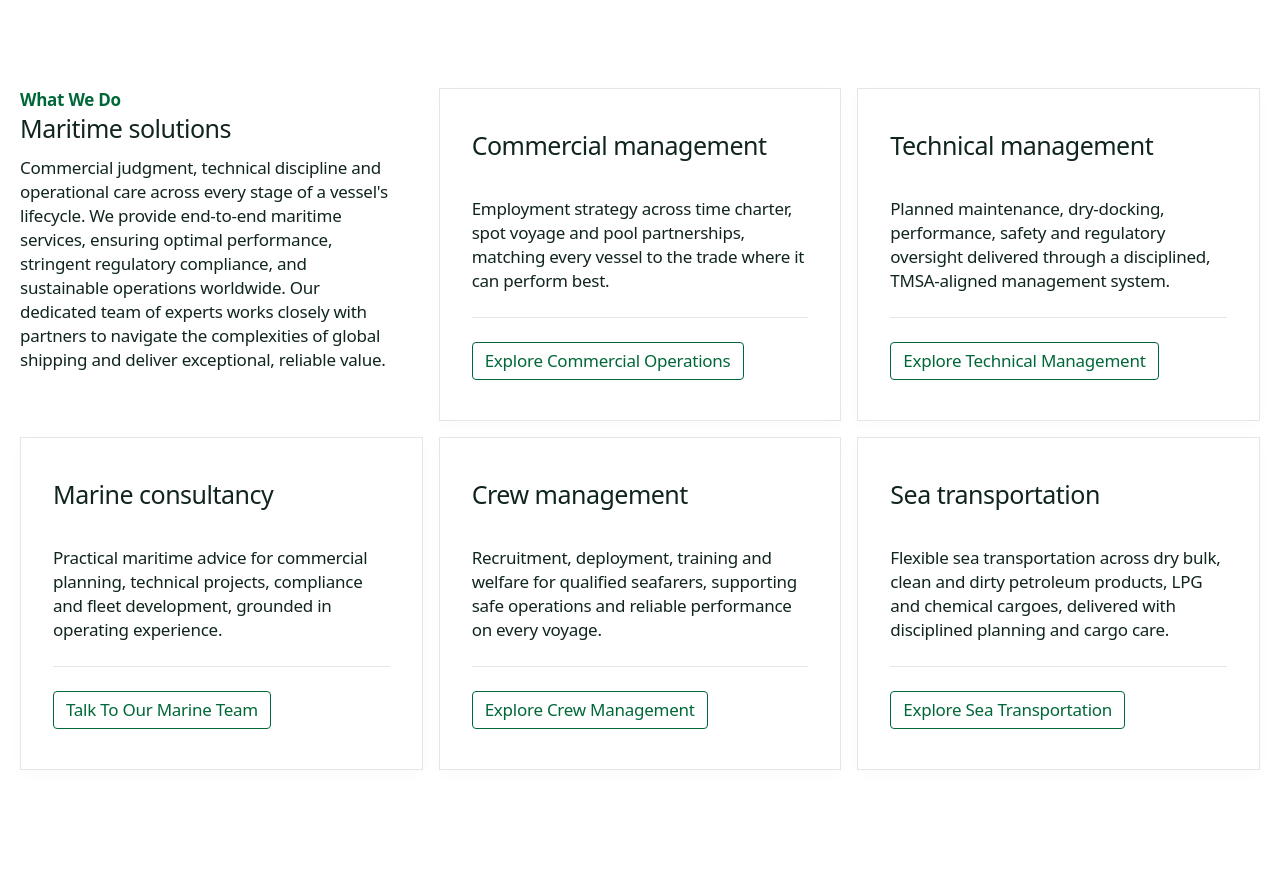
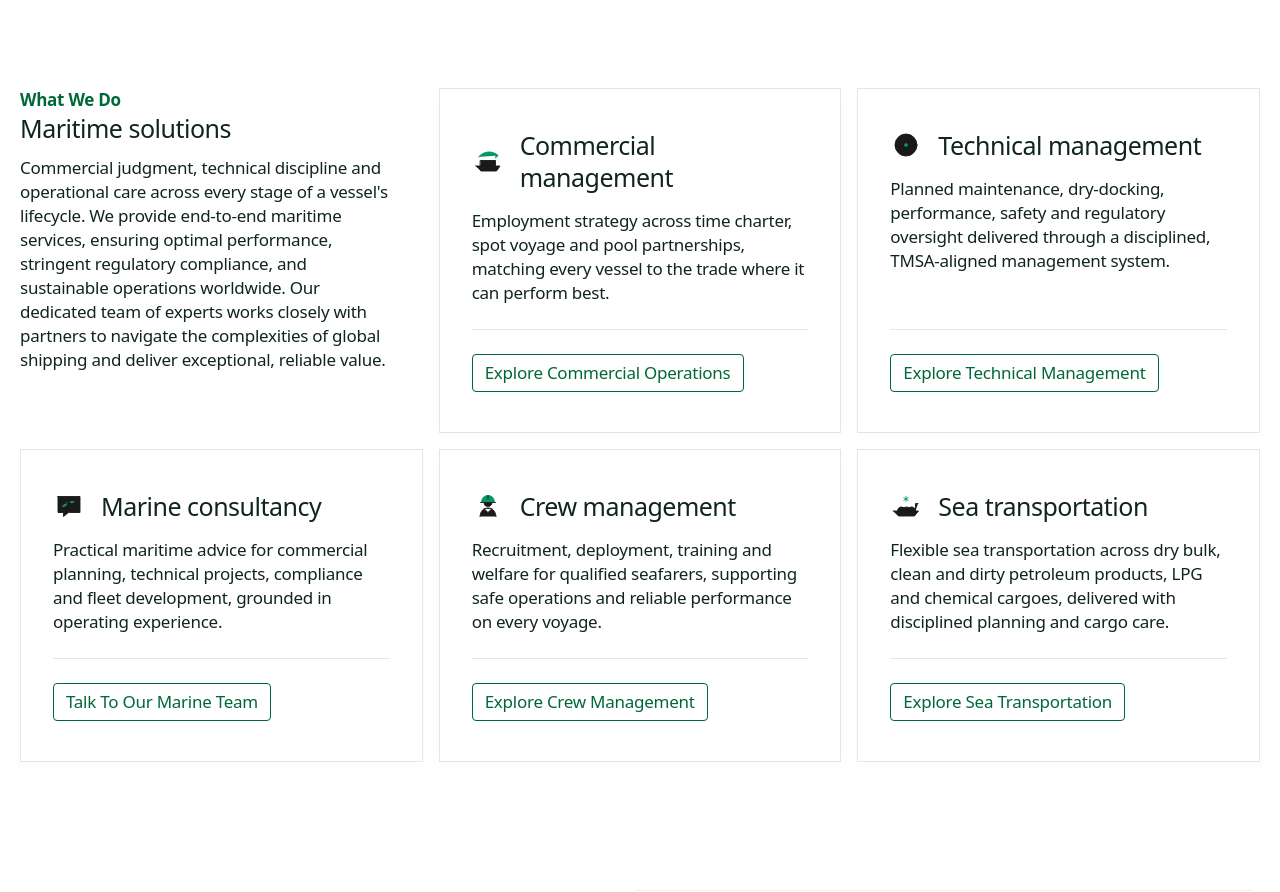
Before and after one commit to quoc05dev/asp-shipping-next-V2, a Next.js app: page / in a window 1280 px wide. Shown: the part 1000-1892 px from the top of the page. Built offline with nearby package versions, Linux system fonts and the light colour scheme; a web font is replaced by a local one.

Commit message:
add-icons-and-hover-to-home-what-we-do

```diff
--- a/app/globals.css
+++ b/app/globals.css
@@ -346,26 +346,23 @@
 }
 .mega-nav-body { border-bottom: none !important; }
 
-.wwd-service-card {
-  transition: background-color 0.2s ease;
-  border-radius: 12px;
-  padding: 2rem;
-  margin: -2rem;
-}
-.wwd-service-card:hover {
-  background-color: #f0fdf4;
-}
-
-/* What We Do Icons */
-.what-we-do-icon {
-  width: 40px;
-  height: 40px;
+/* Home What We Do Icons */
+.home-service-icon {
+  width: 32px;
+  height: 32px;
   color: #1a1a1a;
   overflow: visible;
   transition: color 0.25s ease, transform 0.25s ease;
   flex-shrink: 0;
-  margin-top: 2px;
 }
-.what-we-do-icon .icon-accent { color: #059669; stroke: currentColor; }
-.what-we-do-icon .icon-accent--fill { fill: currentColor; }
-.wwd-service-card:hover .what-we-do-icon { color: #059669; transform: translateY(-0.25rem) scale(1.04); }
+.home-service-icon .icon-accent { color: #059669; stroke: currentColor; }
+.home-service-icon .icon-accent--fill { fill: currentColor; }
+.home-service-card:hover .home-service-icon { color: #059669; }
+
+/* Home What We Do Card */
+.home-service-card {
+  transition: background-color 0.25s ease, border-color 0.25s ease !important;
+}
+.home-service-card:hover {
+  background-color: #f0fdf4 !important;
+}
--- a/components/home/WhatWeDo.tsx
+++ b/components/home/WhatWeDo.tsx
@@ -1,4 +1,83 @@
 import React from 'react';
+
+export function ServiceIcon({ icon }: { icon: string }) {
+  let artwork: React.ReactNode;
+
+  switch (icon) {
+    case "commercial":
+      artwork = (
+        <>
+          <path d="M8 42h48l-7 10H18L8 42Z" />
+          <rect x="17" y="31" width="10" height="11" />
+          <rect x="27" y="31" width="10" height="11" />
+          <rect x="37" y="31" width="10" height="11" />
+          <path className="icon-accent" d="M13 24c10-12 28-14 39-3" />
+          <path className="icon-accent" d="m46 17 6 4-5 5" />
+        </>
+      );
+      break;
+    case "technical":
+      artwork = (
+        <>
+          <circle cx="32" cy="32" r="22" />
+          <circle className="icon-accent icon-accent--fill" cx="32" cy="32" r="4" />
+          <path d="M32 28c-5-6-4-13 1-17 6 5 6 12 2 18" />
+          <path d="M36 32c6-5 13-4 17 1-5 6-12 6-18 2" />
+          <path d="M32 36c5 6 4 13-1 17-6-5-6-12-2-18" />
+          <path d="M28 32c-6 5-13 4-17-1 5-6 12-6 18-2" />
+        </>
+      );
+      break;
+    case "marine":
+      artwork = (
+        <>
+          <path d="M10 13h44v32H31l-10 8v-8H10V13Z" />
+          <path className="icon-accent" d="M17 36c7-12 15-14 29-13" />
+          <circle cx="17" cy="36" r="2" />
+          <circle cx="46" cy="23" r="2" />
+          <path d="m31 20 5 9-9 5 4-14ZM31 17v3M31 34v3M23 27h3M36 27h3" />
+        </>
+      );
+      break;
+    case "crew":
+      artwork = (
+        <>
+          <circle cx="32" cy="25" r="8" />
+          <path className="icon-accent" d="M19 25c0-8 5-14 13-14s13 6 13 14" />
+          <path d="M17 25h30M32 11v7" />
+          <path d="M16 53c1-11 7-17 16-17s15 6 16 17M25 38l7 7 7-7" />
+        </>
+      );
+      break;
+    case "sea":
+      artwork = (
+        <>
+          <path d="M7 42h50l-8 10H17L7 42Z" />
+          <path d="M15 42a8 8 0 0 1 16 0M25 42a8 8 0 0 1 16 0M35 42a8 8 0 0 1 16 0" />
+          <path d="M51 42V27h5" />
+          <path className="icon-accent" d="M32 13v10M27.7 15.5l8.6 5M36.3 15.5l-8.6 5" />
+        </>
+      );
+      break;
+  }
+
+  return (
+    <svg
+      className="home-service-icon"
+      xmlns="http://www.w3.org/2000/svg"
+      viewBox="0 0 64 64"
+      fill="none"
+      stroke="currentColor"
+      strokeWidth="1.8"
+      strokeLinecap="round"
+      strokeLinejoin="round"
+      aria-hidden="true"
+      focusable="false"
+    >
+      {artwork}
+    </svg>
+  );
+}
 
 export default function WhatWeDo() {
   return (
@@ -19,13 +98,16 @@ export default function WhatWeDo() {
 
 								{/*  Right Column: Card 1 (Commercial)  */}
 								<div className="col-12 col-md-6 col-lg-4">
-									<div className="card u-h-100 u-border theme-hover-style" style={{border: "1px solid #e5e5e5", padding: "2.5rem 2rem", transition: "all 0.3s ease", boxShadow: "0 4px 15px rgba(0,0,0,0.02)", }}>
+									<div className="card u-h-100 u-border home-service-card" style={{border: "1px solid #e5e5e5", padding: "2.5rem 2rem", boxShadow: "0 4px 15px rgba(0,0,0,0.02)", }}>
 										<div className="card-body p-0" style={{display: "flex", flexDirection: "column", height: "100%", }} data-cms-array="cards" data-cms-data-index="0">
 
-											<div className="section-lead-content u-h4 u-mb-3"><p data-cms-field="title">Commercial management</p></div>
+											<div className="home-service-heading-row" style={{ display: 'flex', alignItems: 'center', gap: '16px', marginBottom: '1rem' }}>
+												<ServiceIcon icon="commercial" />
+												<div className="section-lead-content u-h4 u-mb-0"><p data-cms-field="title" style={{ margin: 0 }}>Commercial management</p></div>
+											</div>
 											<p className="u-mb-5" style={{flexGrow: "1", }} data-cms-field="description">Employment strategy across time charter, spot voyage and pool partnerships, matching every vessel to the trade where it can perform best.</p>
 											<div style={{borderTop: "1px solid #e5e5e5", paddingTop: "1.5rem", display: "flex", }}>
-												<a href="#" className="button button-outline"><span data-cms-field="button_text">Explore Commercial Operations</span></a>
+												<a href="/commercial-management" className="button button-outline"><span data-cms-field="button_text">Explore Commercial Operations</span></a>
 											</div>
 										</div>
 									</div>
@@ -33,13 +115,16 @@ export default function WhatWeDo() {
 
 								{/*  Right Column: Card 2 (Technical)  */}
 								<div className="col-12 col-md-6 col-lg-4">
-									<div className="card u-h-100 u-border theme-hover-style" style={{border: "1px solid #e5e5e5", padding: "2.5rem 2rem", transition: "all 0.3s ease", boxShadow: "0 4px 15px rgba(0,0,0,0.02)", }}>
+									<div className="card u-h-100 u-border home-service-card" style={{border: "1px solid #e5e5e5", padding: "2.5rem 2rem", boxShadow: "0 4px 15px rgba(0,0,0,0.02)", }}>
 										<div className="card-body p-0" style={{display: "flex", flexDirection: "column", height: "100%", }}>
 
-											<div className="section-lead-content u-h4 u-mb-3"><p>Technical management</p></div>
+											<div className="home-service-heading-row" style={{ display: 'flex', alignItems: 'center', gap: '16px', marginBottom: '1rem' }}>
+												<ServiceIcon icon="technical" />
+												<div className="section-lead-content u-h4 u-mb-0"><p style={{ margin: 0 }}>Technical management</p></div>
+											</div>
 											<p className="u-mb-5" style={{flexGrow: "1", }}>Planned maintenance, dry-docking, performance, safety and regulatory oversight delivered through a disciplined, TMSA-aligned management system.</p>
 											<div style={{borderTop: "1px solid #e5e5e5", paddingTop: "1.5rem", display: "flex", }}>
-												<a href="#" className="button button-outline"><span>Explore Technical Management</span></a>
+												<a href="/technical-management" className="button button-outline"><span>Explore Technical Management</span></a>
 											</div>
 										</div>
 									</div>
@@ -47,13 +132,16 @@ export default function WhatWeDo() {
 
 								{/*  Left Column: Card 5 (Advisory/Marine consultancy)  */}
 								<div className="col-12 col-md-6 col-lg-4">
-									<div className="card u-h-100 u-border theme-hover-style" style={{border: "1px solid #e5e5e5", padding: "2.5rem 2rem", transition: "all 0.3s ease", boxShadow: "0 4px 15px rgba(0,0,0,0.02)", }}>
+									<div className="card u-h-100 u-border home-service-card" style={{border: "1px solid #e5e5e5", padding: "2.5rem 2rem", boxShadow: "0 4px 15px rgba(0,0,0,0.02)", }}>
 										<div className="card-body p-0" style={{display: "flex", flexDirection: "column", height: "100%", }}>
 
-											<div className="section-lead-content u-h4 u-mb-3"><p>Marine consultancy</p></div>
+											<div className="home-service-heading-row" style={{ display: 'flex', alignItems: 'center', gap: '16px', marginBottom: '1rem' }}>
+												<ServiceIcon icon="marine" />
+												<div className="section-lead-content u-h4 u-mb-0"><p style={{ margin: 0 }}>Marine consultancy</p></div>
+											</div>
 											<p className="u-mb-5" style={{flexGrow: "1", }}>Practical maritime advice for commercial planning, technical projects, compliance and fleet development, grounded in operating experience.</p>
 											<div style={{borderTop: "1px solid #e5e5e5", paddingTop: "1.5rem", display: "flex", }}>
-												<a href="#" className="button button-outline"><span>Talk To Our Marine Team</span></a>
+												<a href="/marine-consultancy" className="button button-outline"><span>Talk To Our Marine Team</span></a>
 											</div>
 										</div>
 									</div>
@@ -61,13 +149,16 @@ export default function WhatWeDo() {
 
 								{/*  Right Column: Card 3 (Crew)  */}
 								<div className="col-12 col-md-6 col-lg-4">
-									<div className="card u-h-100 u-border theme-hover-style" style={{border: "1px solid #e5e5e5", padding: "2.5rem 2rem", transition: "all 0.3s ease", boxShadow: "0 4px 15px rgba(0,0,0,0.02)", }}>
+									<div className="card u-h-100 u-border home-service-card" style={{border: "1px solid #e5e5e5", padding: "2.5rem 2rem", boxShadow: "0 4px 15px rgba(0,0,0,0.02)", }}>
 										<div className="card-body p-0" style={{display: "flex", flexDirection: "column", height: "100%", }}>
 
-											<div className="section-lead-content u-h4 u-mb-3"><p>Crew management</p></div>
+											<div className="home-service-heading-row" style={{ display: 'flex', alignItems: 'center', gap: '16px', marginBottom: '1rem' }}>
+												<ServiceIcon icon="crew" />
+												<div className="section-lead-content u-h4 u-mb-0"><p style={{ margin: 0 }}>Crew management</p></div>
+											</div>
 											<p className="u-mb-5" style={{flexGrow: "1", }}>Recruitment, deployment, training and welfare for qualified seafarers, supporting safe operations and reliable performance on every voyage.</p>
 											<div style={{borderTop: "1px solid #e5e5e5", paddingTop: "1.5rem", display: "flex", }}>
-												<a href="#" className="button button-outline"><span>Explore Crew Management</span></a>
+												<a href="/crew-management" className="button button-outline"><span>Explore Crew Management</span></a>
 											</div>
 										</div>
 									</div>
@@ -75,13 +166,16 @@ export default function WhatWeDo() {
 
 								{/*  Right Column: Card 4 (Sea transportation)  */}
 								<div className="col-12 col-md-6 col-lg-4">
-									<div className="card u-h-100 u-border theme-hover-style" style={{border: "1px solid #e5e5e5", padding: "2.5rem 2rem", transition: "all 0.3s ease", boxShadow: "0 4px 15px rgba(0,0,0,0.02)", }}>
+									<div className="card u-h-100 u-border home-service-card" style={{border: "1px solid #e5e5e5", padding: "2.5rem 2rem", boxShadow: "0 4px 15px rgba(0,0,0,0.02)", }}>
 										<div className="card-body p-0" style={{display: "flex", flexDirection: "column", height: "100%", }}>
 
-											<div className="section-lead-content u-h4 u-mb-3"><p>Sea transportation</p></div>
+											<div className="home-service-heading-row" style={{ display: 'flex', alignItems: 'center', gap: '16px', marginBottom: '1rem' }}>
+												<ServiceIcon icon="sea" />
+												<div className="section-lead-content u-h4 u-mb-0"><p style={{ margin: 0 }}>Sea transportation</p></div>
+											</div>
 											<p className="u-mb-5" style={{flexGrow: "1", }}>Flexible sea transportation across dry bulk, clean and dirty petroleum products, LPG and chemical cargoes, delivered with disciplined planning and cargo care.</p>
 											<div style={{borderTop: "1px solid #e5e5e5", paddingTop: "1.5rem", display: "flex", }}>
-												<a href="#" className="button button-outline"><span>Explore Sea Transportation</span></a>
+												<a href="/sea-transportation" className="button button-outline"><span>Explore Sea Transportation</span></a>
 											</div>
 										</div>
 									</div>
```
Also changed, not shown: app/what-we-do/page.tsx (+1 -94 lines).
